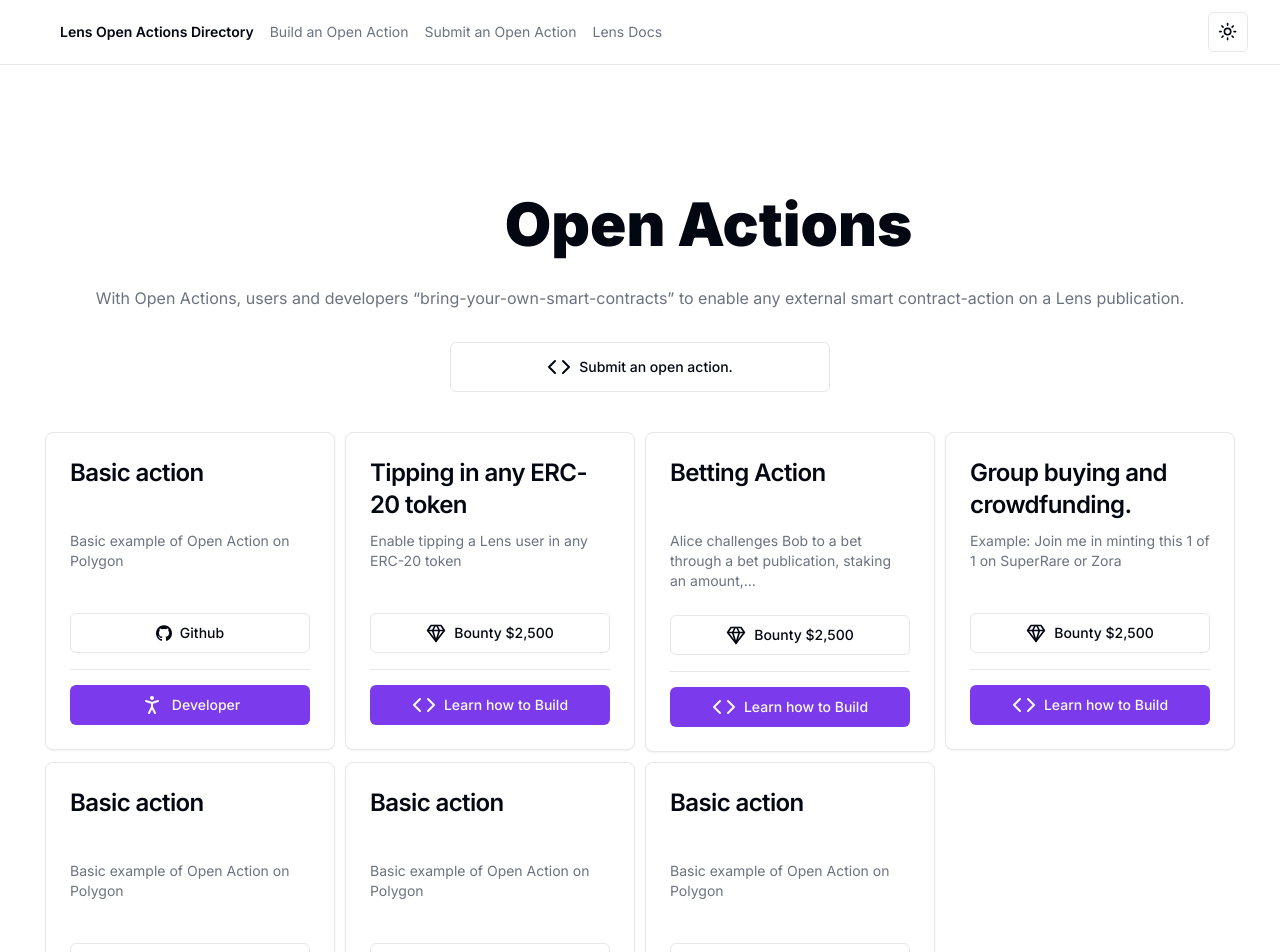
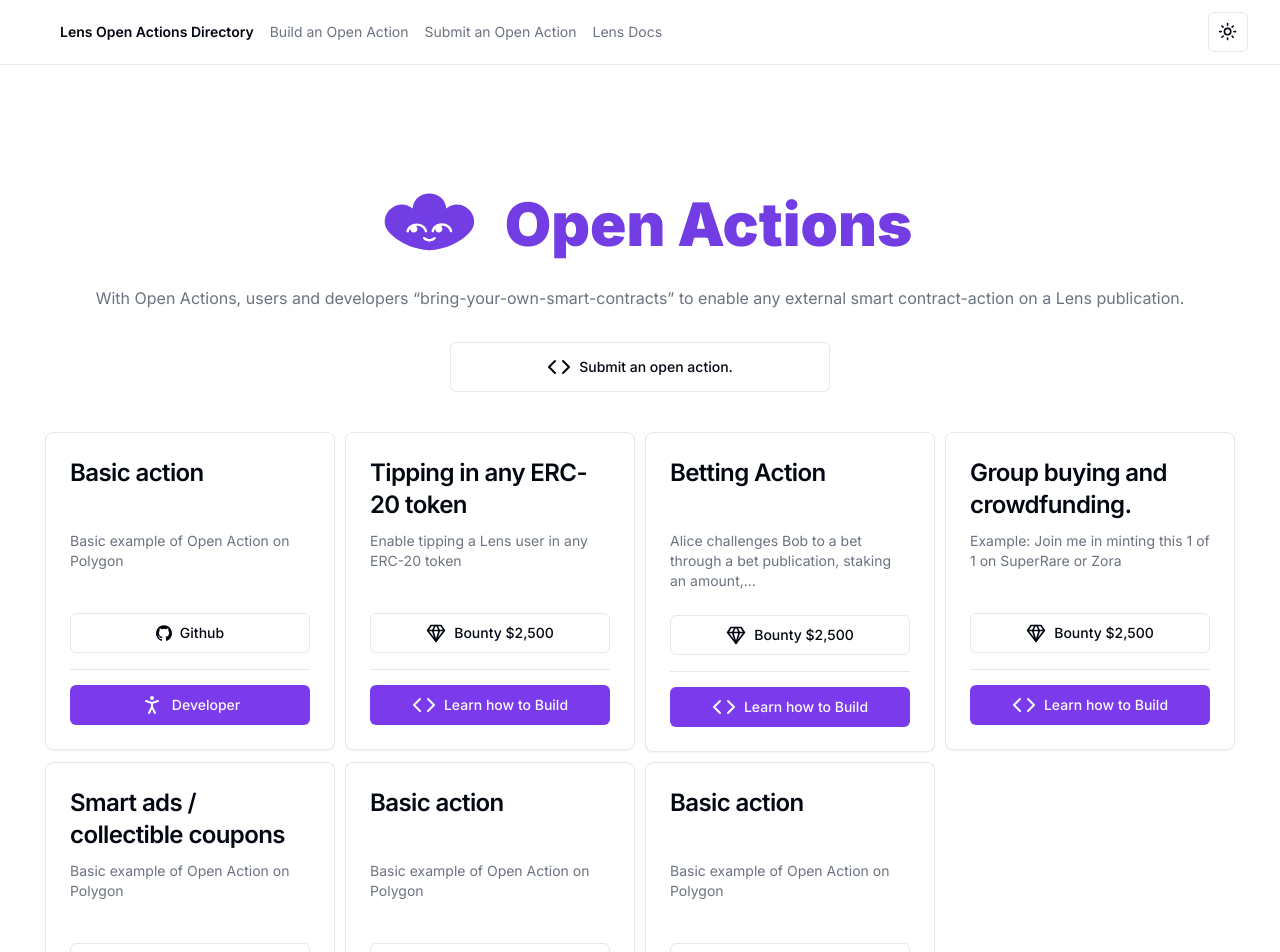
Before and after one commit to lens-protocol/open-actions-directory, a Next.js app: page / in a window 1280 px wide. Shown: the top 952 px of the page. Built offline with nearby package versions, Linux system fonts and the light colour scheme.

Commit message:
updated title color

```diff
--- a/actions.json
+++ b/actions.json
@@ -26,7 +26,7 @@
   },
   {
     "type": "rfp",
-    "name": "Basic action",
+    "name": "Smart ads / collectible coupons",
     "description": "Basic example of Open Action on Polygon",
     "link": "https://github.com/shadcn-ui/ui/blob/main/apps/www/app/examples/cards/components/create-account.tsx"
   },
--- a/app/page.tsx
+++ b/app/page.tsx
@@ -36,7 +36,7 @@ export default function Home() {
           '
         >
         <LensIcon
-          fill={fill}
+          fill="#733de4"
           size={125}
           className="hidden sm:block"
         />
@@ -49,6 +49,7 @@ export default function Home() {
           font-black text-center
           sm:text-6xl sm:ml-3
           text-4xl
+          text-[#733de4]
         '>
           Open Actions
         </h1>
```
